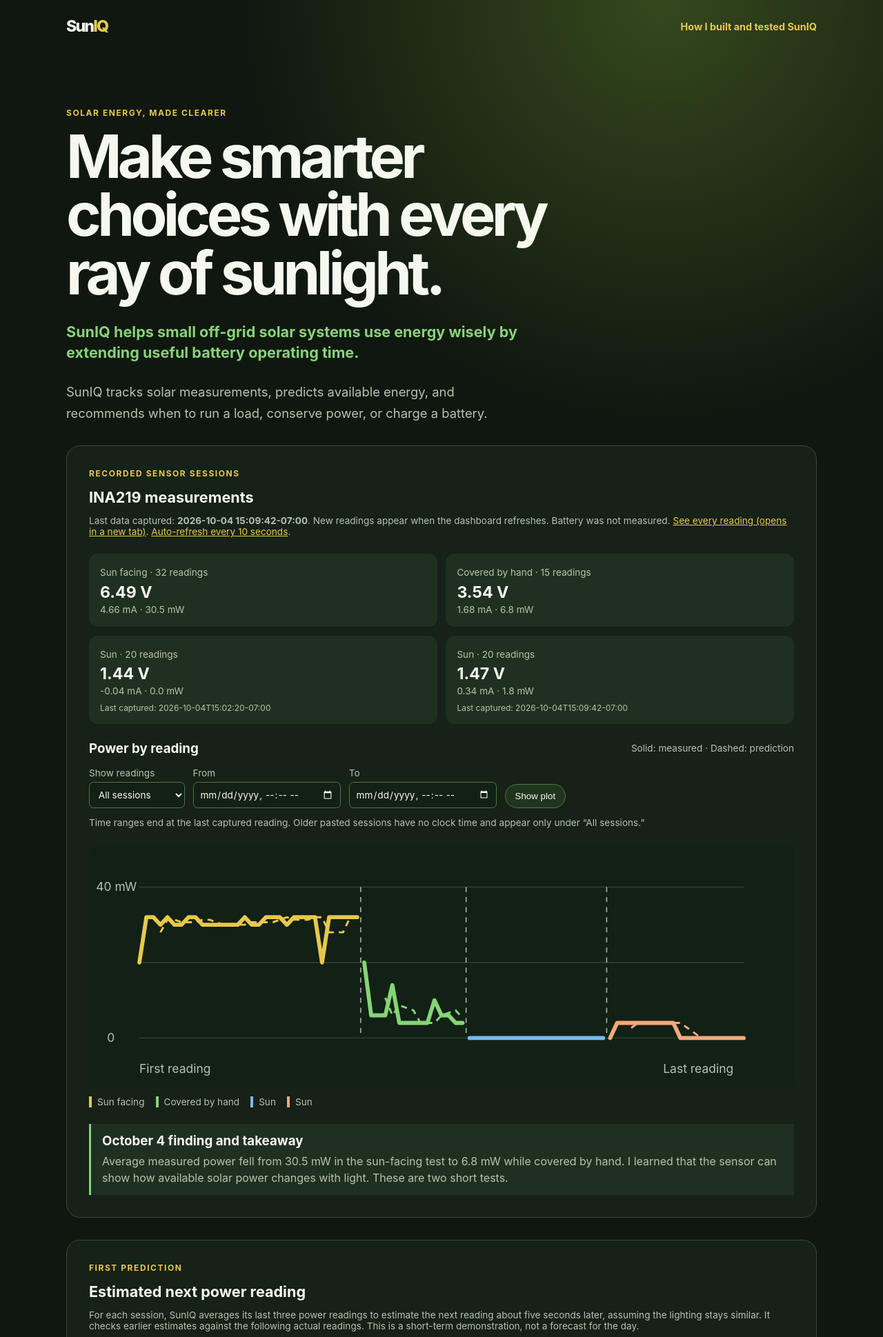
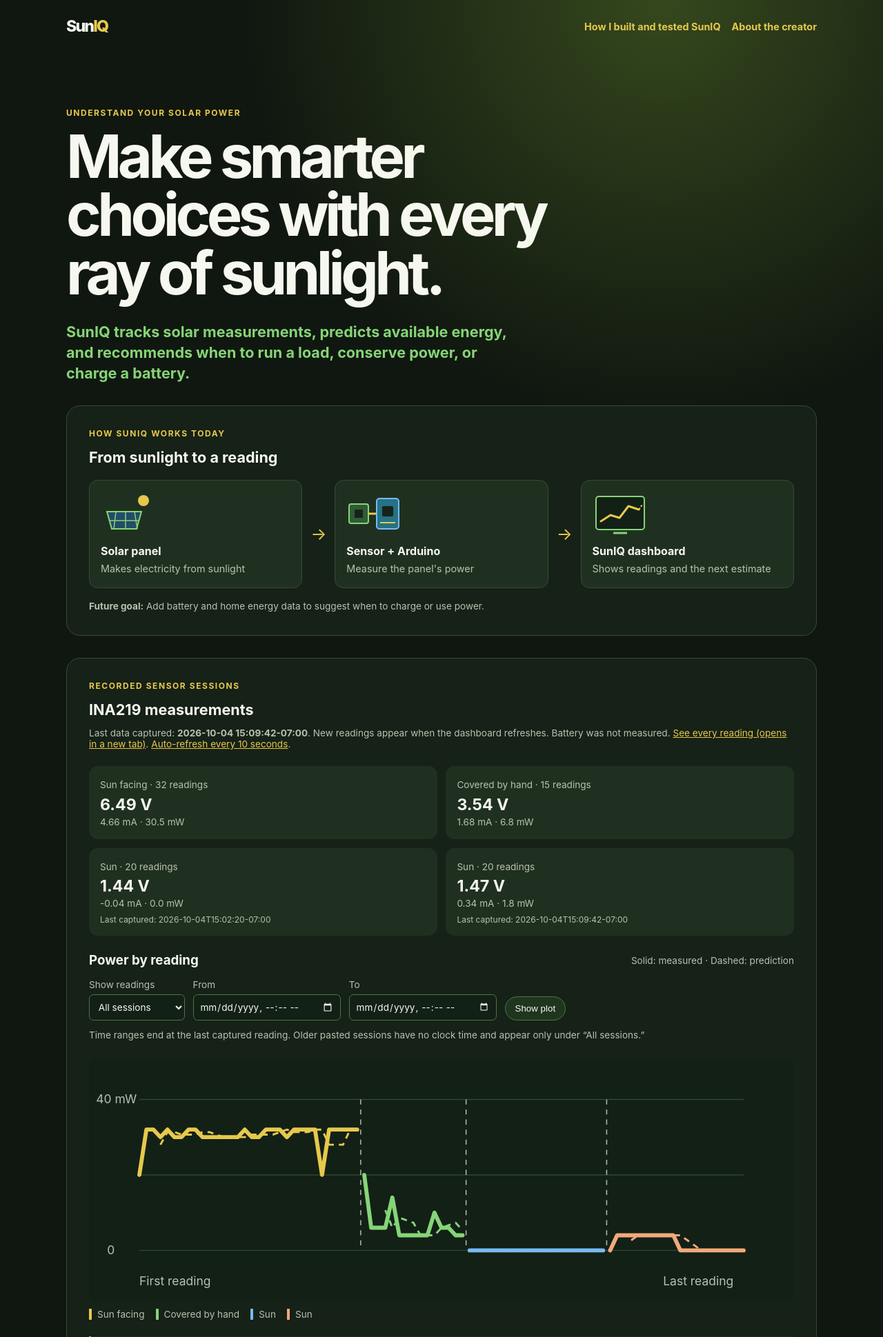
Before and after one commit to Arus588/suniq, a Flask app: page / in a window 1280 px wide. Shown: the top 1939 px of the page at 69% size. Run offline with Flask 3, Linux system fonts and the light colour scheme.

Commit message:
Clarify SunIQ introduction and add visual flow

```diff
--- a/static/css/styles.css
+++ b/static/css/styles.css
@@ -33,6 +33,7 @@
 .brand span { color: var(--accent); }
 .site-header p { color: var(--muted); font-size: .9rem; margin: 0; }
 .site-header nav a { color: var(--accent); font-size: .9rem; font-weight: 650; text-decoration: none; }
+.site-header nav { display: flex; flex-wrap: wrap; gap: .5rem 1rem; }
 .site-header nav a:hover, .site-header nav a:focus-visible { text-decoration: underline; }
 
 main { padding: 5rem 0; }
@@ -51,6 +52,13 @@
 .creator p:last-child { color: var(--muted); line-height: 1.65; margin: 0; }
 .dashboard-panel { background: color-mix(in srgb, var(--surface) 88%, transparent); border: 1px solid #3a4937; border-radius: 1.25rem; margin-top: 2rem; padding: 2rem; }
 .dashboard-panel a { color: var(--accent); }
+.simple-flow { align-items: stretch; display: flex; gap: .75rem; margin-top: 1.25rem; }
+.simple-flow > div { background: #203020; border: 1px solid #3a4937; border-radius: .8rem; flex: 1; padding: 1rem; }
+.flow-icon { display: block; height: 4rem; margin-bottom: .75rem; width: 5rem; }
+.simple-flow strong, .simple-flow span:not(.flow-arrow) { display: block; }
+.simple-flow div span { color: var(--muted); font-size: .9rem; line-height: 1.4; margin-top: .4rem; }
+.flow-arrow { align-self: center; color: var(--accent); font-size: 1.5rem; }
+.flow-note { line-height: 1.5; margin: 1rem 0 0; }
 .finding { border-left: 3px solid var(--green); background: #203020; margin-top: 1.5rem; padding: .8rem 1rem; } .finding h3 { margin: 0 0 .4rem; } .finding p { color: var(--muted); line-height: 1.5; margin: 0; }
 .panel-heading, .chart-title { align-items: center; display: flex; justify-content: space-between; gap: 1rem; }
 .scenario-buttons { display: flex; gap: .5rem; flex-wrap: wrap; }
@@ -72,6 +80,8 @@
 .table-scroll { overflow-x: auto; } table { border-collapse: collapse; margin-top: 1rem; min-width: 650px; width: 100%; } th, td { border-bottom: 1px solid #3a4937; padding: .8rem .5rem; text-align: left; } th { color: var(--accent); font-size: .8rem; text-transform: uppercase; } .safety { background: #302c18; border-left: 3px solid var(--accent); margin-top: 1.2rem; padding: 1rem; }
 
 @media (max-width: 38rem) {
+  .simple-flow { align-items: stretch; flex-direction: column; }
+  .flow-arrow { transform: rotate(90deg); }
   .site-header, .status-card { align-items: flex-start; flex-direction: column; }
   main { padding: 3rem 0; }
   .status-card { gap: 1.25rem; margin-top: 3rem; }
--- a/templates/base.html
+++ b/templates/base.html
@@ -12,6 +12,7 @@
       <a class="brand" href="{{ url_for('dashboard') }}">Sun<span>IQ</span></a>
       <nav aria-label="Main navigation">
         <a href="{{ url_for('dashboard') }}#photo-story-heading">How I built and tested SunIQ</a>
+        <a href="{{ url_for('dashboard') }}#creator-heading">About the creator</a>
       </nav>
     </header>
     <main>
--- a/templates/index.html
+++ b/templates/index.html
@@ -2,10 +2,31 @@
 
 {% block content %}
 <section class="hero">
-  <p class="eyebrow">Solar energy, made clearer</p>
+  <p class="eyebrow">Understand your solar power</p>
   <h1>Make smarter choices with every ray of sunlight.</h1>
-  <p class="headline">SunIQ helps small off-grid solar systems use energy wisely by extending useful battery operating time.</p>
-  <p class="intro">SunIQ tracks solar measurements, predicts available energy, and recommends when to run a load, conserve power, or charge a battery.</p>
+  <p class="headline">SunIQ tracks solar measurements, predicts available energy, and recommends when to run a load, conserve power, or charge a battery.</p>
+</section>
+
+<section class="dashboard-panel" aria-labelledby="how-it-works-heading">
+  <p class="eyebrow">How SunIQ works today</p>
+  <h2 id="how-it-works-heading">From sunlight to a reading</h2>
+  <div class="simple-flow" aria-label="Solar panel to sensor and Arduino to dashboard">
+    <div>
+      <svg class="flow-icon" viewBox="0 0 80 64" role="img" aria-label="Sun shining on a solar panel"><circle cx="62" cy="13" r="8" fill="#e7c84d"/><path d="M9 29h50l-7 25H16z" fill="#244c68" stroke="#86d477" stroke-width="2"/><path d="M22 29l-3 25m17-25v25m13-25l4 25M12 42h44" stroke="#86d477" stroke-width="1.5"/></svg>
+      <strong>Solar panel</strong><span>Makes electricity from sunlight</span>
+    </div>
+    <span class="flow-arrow" aria-hidden="true">&rarr;</span>
+    <div>
+      <svg class="flow-icon" viewBox="0 0 80 64" role="img" aria-label="Sensor circuit board connected to an Arduino board"><rect x="4" y="18" width="28" height="28" rx="3" fill="#315b36" stroke="#86d477" stroke-width="2"/><rect x="12" y="26" width="12" height="12" fill="#172318"/><path d="M32 32h12" stroke="#e7c84d" stroke-width="3"/><rect x="44" y="10" width="32" height="44" rx="4" fill="#247286" stroke="#78baf0" stroke-width="2"/><rect x="52" y="21" width="16" height="15" rx="2" fill="#172318"/><path d="M49 45h22" stroke="#e7c84d" stroke-width="2"/></svg>
+      <strong>Sensor + Arduino</strong><span>Measure the panel's power</span>
+    </div>
+    <span class="flow-arrow" aria-hidden="true">&rarr;</span>
+    <div>
+      <svg class="flow-icon" viewBox="0 0 80 64" role="img" aria-label="Dashboard chart with measured and predicted power"><rect x="5" y="7" width="70" height="48" rx="4" fill="#122016" stroke="#86d477" stroke-width="2"/><path d="M12 43l14-9 13 4 13-17 15 5" fill="none" stroke="#e7c84d" stroke-width="3" stroke-linecap="round" stroke-linejoin="round"/><path d="M67 26l5-7" stroke="#e7c84d" stroke-width="2" stroke-dasharray="3 2"/><path d="M30 60h20" stroke="#86d477" stroke-width="3"/></svg>
+      <strong>SunIQ dashboard</strong><span>Shows readings and the next estimate</span>
+    </div>
+  </div>
+  <p class="muted flow-note"><strong>Future goal:</strong> Add battery and home energy data to suggest when to charge or use power.</p>
 </section>
 
 {% if ina219_sessions %}
```
